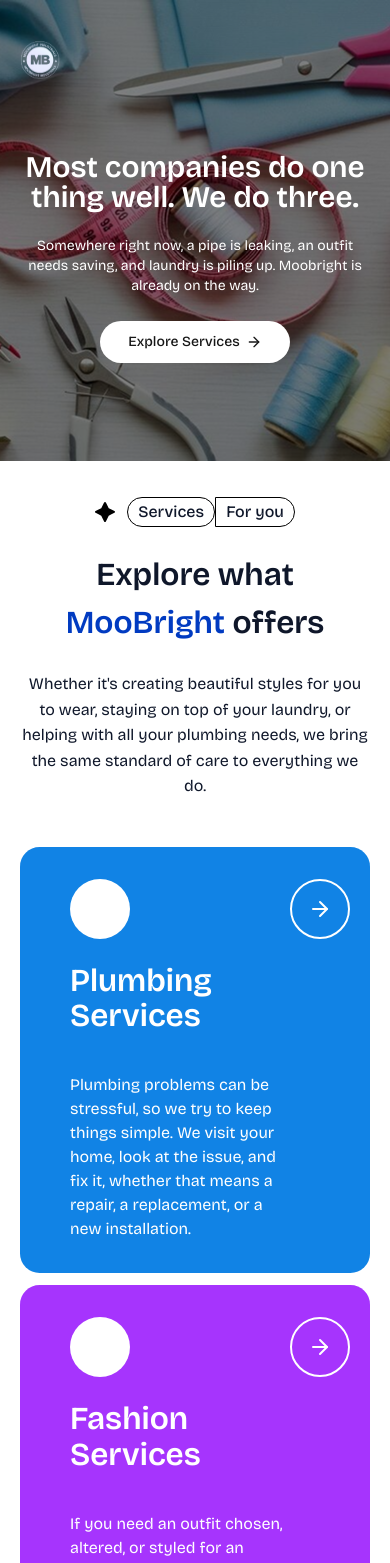
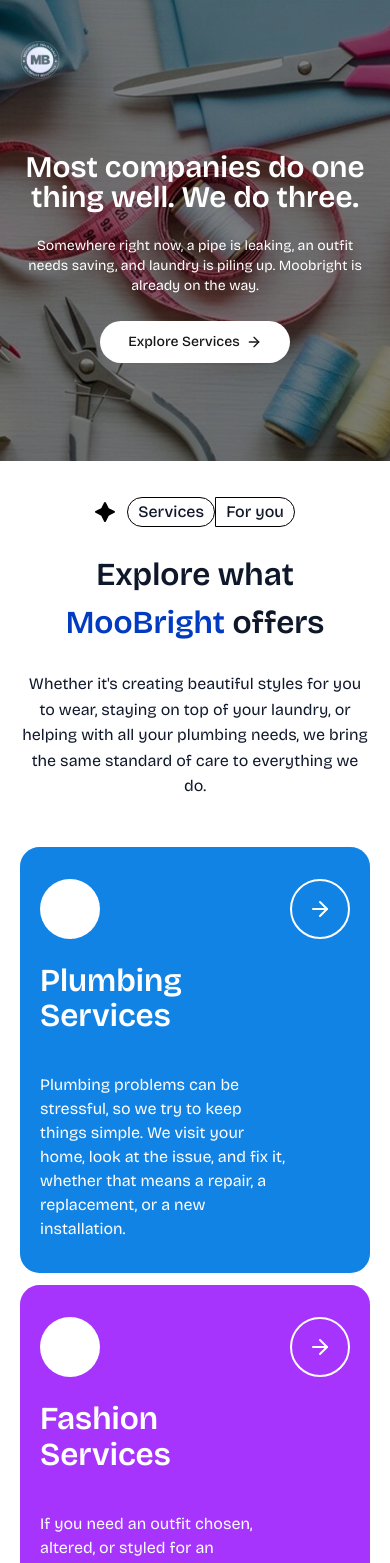
Before and after one commit to Smartlify07/MooBright, a Next.js app: page / in a window 390 px wide. Shown: the top 1563 px of the page. Built offline with nearby package versions, Linux system fonts and the light colour scheme; some icons are missing.

Commit message:
ch: fix padding

```diff
--- a/app/(marketing)/components/home/services-cards.tsx
+++ b/app/(marketing)/components/home/services-cards.tsx
@@ -113,7 +113,7 @@
       }}
       className="relative min-h-90 overflow-hidden rounded-xl bg-muted px-5 py-8 lg:flex lg:h-124.5 lg:overflow-y-hidden lg:px-0"
     >
-      <div className="flex h-full justify-between pl-7.5 lg:block">
+      <div className="flex h-full justify-between lg:block lg:pl-7.5">
         <div className="flex h-full flex-col justify-between gap-10">
           <div className="flex flex-col gap-6">
             <div className="flex size-15 items-center justify-center rounded-full bg-background [&>svg]:size-6">
```
